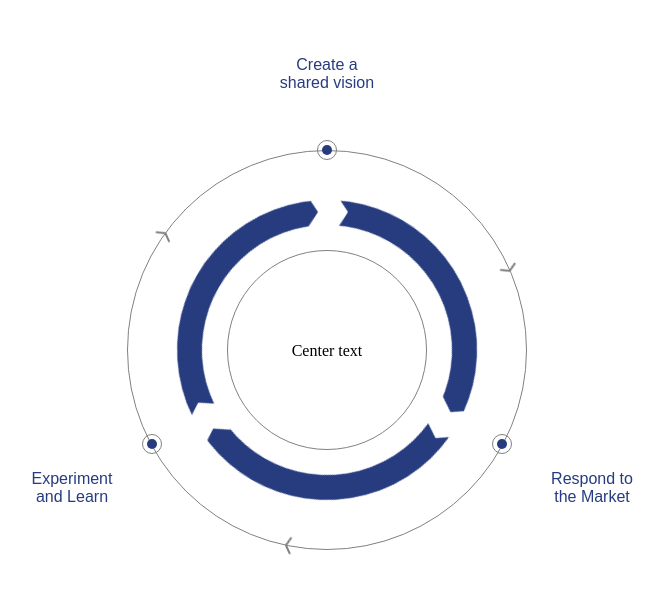
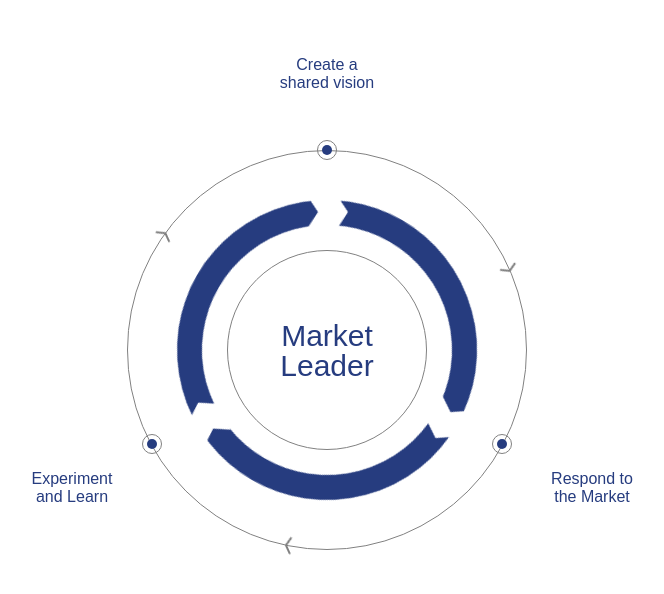
Before and after one commit to LeonidScorp/animation, a website: page index.html in a window 1280 px wide. Shown: the whole page, without its empty margins (313-977 px from the left). Drawn offline with Linux system fonts and the light colour scheme.

Commit message:
Finished

```diff
--- a/index.html
+++ b/index.html
@@ -59,7 +59,7 @@
             </div>
         </div>
         <div class="center">
-            Center text
+            Market <br> Leader
         </div>
     </div>
 </body>
--- a/style.scss
+++ b/style.scss
@@ -28,13 +28,18 @@ $dot-apper-duration: .2s;
 }
 .center {
     position: absolute;
+    padding-top: 70px;
+    font-weight: 400;
+    color: #263c7f;
     top: calc(50% - 100px);
     left: calc(50% - 100px);
     width: 200px;
     height: 200px;
     border-radius: 50%;
     border: $border;
-    line-height: 200px;
+    line-height: 30px;
+    font-family: Arial, Helvetica, sans-serif;
+    font-size: 30px;
 }
 
 .arrows-container {
```
Also changed, not shown: css/style.css.
